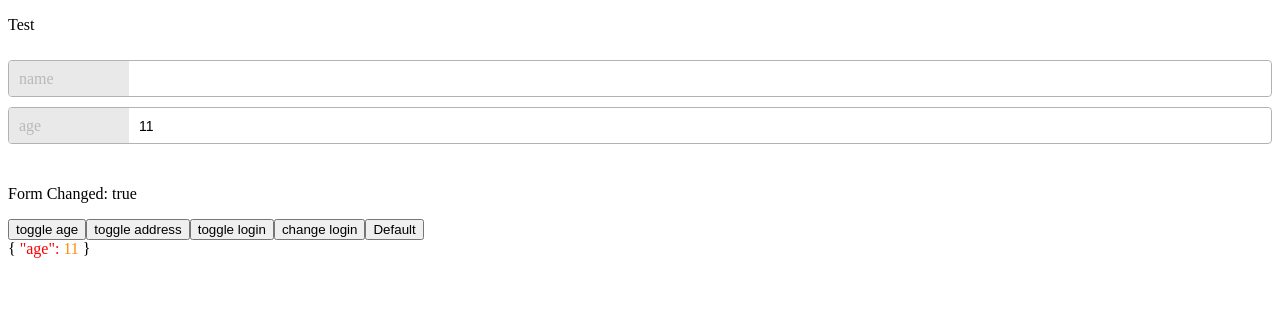
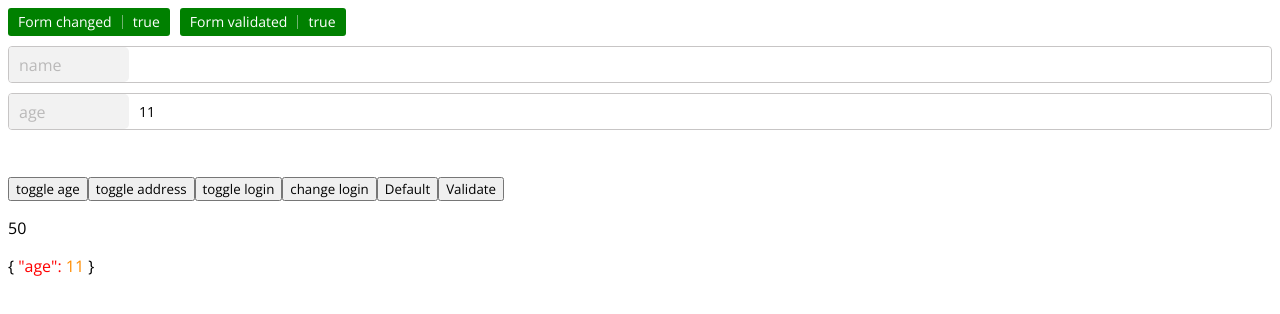
Before and after one commit to Jenesius/vue-form, a Vue app: page / in a window 1280 px wide. Shown: the top 314 px of the page. Built offline with nearby package versions, Linux system fonts and the light colour scheme.

Commit message:
Add validation to form

```diff
--- a/plugin/classes/Form.ts
+++ b/plugin/classes/Form.ts
@@ -78,6 +78,22 @@ export class Form extends EventEmitter{
 
 
 	}
+
+	/**
+	 * Функция проходит по всем зависимым элементам и проверяет правила валидации
+	 * у каждого
+	 *
+	 * @return {boolean} isValidate. False - if one of the dependence element
+	 * is not validate.
+	 * */
+	validate(): boolean {
+		return this.dependElements.reduce((acc, elem) => {
+			if (elem.validate) acc = elem.validate() && acc;
+
+			return acc;
+		}, true);
+	}
+
 	private setValueItem(elementController: any, values: Values) {
 
 		if (elementController.setValue) {
--- a/plugin/classes/Input.ts
+++ b/plugin/classes/Input.ts
@@ -1,7 +1,55 @@
 import EventEmitter from "./EventEmitter";
-import {reactive, ref} from "vue";
+import {markRaw, reactive, ref} from "vue";
+import { ValidationRule} from "../types";
 
-export class Input extends EventEmitter{
+export function Input(params: InputParams): InputInterface {
+
+	const obj = reactive<InputInterface>({
+		value: undefined,
+		name : params.name,
+		setValue: function (v: any) {
+			console.log(`Input %c${this.name} %cset value %c${v}`, 'color: green', 'color: black', 'color: red')
+
+			this.value = v;
+		},
+		getValue: function () {
+			return this.value;
+		},
+		errors: [],
+
+
+		/**
+		 * @description Валидирует инпут. Проходит все правила в массиве validation.
+		 * Если результат функции не равен true, добавляет её в массив errors.
+		 * Если по завершению массив errors не пуст, вернёт false, иначе true.
+		 * Массив Errors очищает перед проверкой.
+		 * */
+		validate: function () {
+			if (!params.validation) return true;
+
+			const newErrors: string[] = [];
+
+			params.validation.forEach(rule => {
+				const ruleResult = rule(this.value);
+
+				if (ruleResult === true) return;
+
+				newErrors.push(String(ruleResult));
+			})
+
+			this.errors.splice(0, this.errors.length, ...newErrors);
+
+			return this.errors.length === 0;
+		}
+	})
+
+
+
+
+	return obj;
+}
+
+export class Input1 extends EventEmitter{
 
 	state = reactive<{
 		value: any
@@ -25,7 +73,7 @@ export class Input extends EventEmitter{
 
 		this.state.value = v;
 
-		this.emit('input', this.state.value);
+		//this.emit('input', this.state.value);
 	}
 	getValue(){
 		return this.state.value;
@@ -33,5 +81,15 @@ export class Input extends EventEmitter{
 }
 
 export interface InputParams {
-	name: string
+	name: string,
+	validation?: ValidationRule[]
 }
+
+export interface InputInterface{
+	name: string,
+	value: any,
+	setValue: (v: any) => void,
+	getValue: () => any,
+	validate: () => boolean,
+	errors: string[],
+}
--- a/plugin/types/index.ts
+++ b/plugin/types/index.ts
@@ -1,3 +1,5 @@
 export interface Values {
 	[name: string]: any
 }
+
+export type ValidationRule = (value: any) => boolean
--- /dev/null
+++ b/plugin/utils/extendObject.ts
@@ -0,0 +1,3 @@
+export default function extendObject(mainObject: any, extend: any) {
+	return Object.assign(mainObject, extend);
+}
--- a/public/index.html
+++ b/public/index.html
@@ -13,5 +13,8 @@
     </noscript>
     <div id="app"></div>
     <!-- built files will be auto injected -->
+    <link rel="preconnect" href="https://fonts.googleapis.com">
+    <link rel="preconnect" href="https://fonts.gstatic.com" crossorigin>
+    <link href="https://fonts.googleapis.com/css2?family=Open+Sans:ital,wght@0,300;0,400;0,500;0,600;0,700;0,800;1,300;1,400;1,500;1,600;1,700;1,800&display=swap" rel="stylesheet">
   </body>
 </html>
--- a/src/App.vue
+++ b/src/App.vue
@@ -1,8 +1,12 @@
 <template>
-    <p>Test</p>
-    <div class = "app-wrap flex">
+    <div class = "flex gap_10">
+        <widget-status title="Form changed" :value = "form.changed" :status = "!!form.changed? 'success' : 'error'"/>
+        <widget-status title="Form validated" :value = "isFormValidate" :status = "!!isFormValidate? 'success' : 'error'"/>
+
+    </div>
+    <div class = "app-wrap flex-column">
         <input-field name = 'login' v-model = "state.login" v-if = "state.isLogin"/>
-        <input-field name = 'name' />
+        <input-field name = 'name' :rules = "noEmpty" />
 
         <input-field name="age" v-if = "age"/>
 
@@ -10,13 +14,16 @@
 
     </div>
 
-    <p>Form Changed: {{form.changed.value}}</p>
+    <br/>
+
     <button @click = "toggleAge">toggle age</button>
     <button @click = "state.isAddress = !state.isAddress">toggle address</button>
     <button @click = "state.isLogin = !state.isLogin">toggle login</button>
     <button @click = "form.setValues({'login': Math.floor(Math.random() * 1000)})">change login</button>
     <button @click = "setDefaultValues"> Default </button>
+    <button @click = "validate"> Validate </button>
 
+    <p>{{times}}</p>
     <div v-html="valueJson"></div>
 </template>
 
@@ -28,8 +35,10 @@
 
     import {reactive, ref} from "vue";
     import InputAddress from "@/components/InputAddress.vue";
+    import WidgetStatus from "@/components/WidgetStatus.vue";
 
     const form = new Form({});
+    /* @ts-ignore */
     window.form = form;
     form.setValues({age: 11})
 
@@ -39,12 +48,12 @@
     }
     const inputValue = ref();
 
-    function syntaxHighlight(json) {
+    function syntaxHighlight(json: any) {
         if (typeof json != 'string') {
             json = JSON.stringify(json, undefined, 2);
         }
         json = json.replace(/&/g, '&amp;').replace(/</g, '&lt;').replace(/>/g, '&gt;');
-        return json.replace(/("(\\u[a-zA-Z0-9]{4}|\\[^u]|[^\\"])*"(\s*:)?|\b(true|false|null)\b|-?\d+(?:\.\d*)?(?:[eE][+\-]?\d+)?)/g, function (match) {
+        return json.replace(/("(\\u[a-zA-Z0-9]{4}|\\[^u]|[^\\"])*"(\s*:)?|\b(true|false|null)\b|-?\d+(?:\.\d*)?(?:[eE][+\-]?\d+)?)/g, function (match: any) {
             var cls = 'number';
             if (/^"/.test(match)) {
                 if (/:$/.test(match)) {
@@ -74,19 +83,35 @@
     }
 
     const valueJson = ref(null);
+    const times = ref(0);
 
     const state = reactive({
         isLogin: false,
         isAddress: false
     })
 
+    const isFormValidate = ref(true);
+
+    function validate() {
+        isFormValidate.value = form.validate();
+
+    }
+
     setInterval(() => {
+        times.value = 1 + times.value
         valueJson.value = syntaxHighlight(form.getValues());
     }, 100);
+
+    function noEmpty(x: any) {
+        return !!x || 'Field can`t be empty.';
+    }
 
 </script>
 
 <style>
+    * {
+        font-family: 'Open Sans', sans-serif;
+    }
     pre {outline: 1px solid #ccc; padding: 5px; margin: 5px; }
     .string { color: green; }
     .number { color: darkorange; }
@@ -97,9 +122,16 @@
     .flex{
         display: flex;
         gap: 10px;
+
+    }
+    .flex-column{
+        display: flex;
+        gap: 10px;
         flex-direction: column;
     }
+
     .app-wrap{
         padding: 10px 0 25px 0;
     }
+
 </style>
--- a/src/components/InputAddress.vue
+++ b/src/components/InputAddress.vue
@@ -44,7 +44,7 @@
         border-radius: 4px;
     }
     .input-address__title{
-        margin: 10px 0;
+        margin: 0;
         color: #414040;
         font-size: 18px;
     }
--- a/src/components/InputField.vue
+++ b/src/components/InputField.vue
@@ -1,10 +1,17 @@
 <template>
-    <div class = "input-field-wrap">
-        <div class = "input-field__name">{{name}}</div>
-        <input type = 'text' class = "input-field"
-               @input = "input.setValue($event.target.value)"
-               :value = "input.state.value"
-        >
+    <div class = "">
+        <div class = "input-field-wrap">
+            <div class = "input-field__name">{{name}}</div>
+            <input type = 'text' class = "input-field"
+                   @input = "input.setValue($event.target.value)"
+                   :value = "input.value"
+            >
+        </div>
+        <p
+            class = "input-field__error"
+            v-for = "(msg, index) in input.errors"
+            :key = index
+        >{{msg}}</p>
     </div>
 
 </template>
@@ -13,26 +20,40 @@
 
     import {inject, defineProps} from "vue";
     import {Form} from "../../plugin/classes/Form";
-    import {Input} from "../../plugin/classes/Input";
+    import {
+        Input,
+        InputInterface,
+        InputParams
+    } from "../../plugin/classes/Input";
+    import {ValidationRule} from "../../plugin/types";
+
+
 
     const form = inject(Form.PROVIDE_NAME) as Form;
     const props = defineProps<{
         name: string,
-        modelValue?: any
+        // eslint-disable-next-line no-unused-vars
+        rules?:   ValidationRule[] | ValidationRule
     }>()
 
 
 
-    function init() : Input{
+    function init() : InputInterface{
 
         console.log(`Initialize %c${props.name}`, 'color: green');
 
-        const i = new Input({name: props.name});
+        const params: InputParams = {
+            name: props.name,
+        }
+
+        if (props.rules) params.validation = Array.isArray(props.rules)?props.rules: [props.rules];
+
+        const i = Input(params);
         form.depend(i);
         return i;
 
     }
-    const input = form.restoreDependence(props.name) as Input || init();
+    const input = form.restoreDependence(props.name) as InputInterface || init();
 
 
 
@@ -44,7 +65,7 @@
 
 <style scoped>
     .input-field-wrap{
-        border: 1px solid #b2b2b2;
+        border: 1px solid #c7c5c5;
         display: flex;
         border-radius: 4px;
         overflow: hidden;
@@ -52,10 +73,11 @@
     .input-field__name{
         display: flex;
         align-items: center;
-        background-color: #e9e9e9;
+        background-color: #f2f2f2;
         padding: 0 10px;
         color: #bab9b9;
         width: 100px;
+        border-radius: 0 5px 5px 0;
     }
     .input-field{
         flex-grow: 1;
@@ -69,4 +91,10 @@
 
         padding: 0 10px;
     }
+    .input-field__error{
+        color: red;
+        margin: 2px;
+        font-size: 14px;
+        line-height: 18px;
+    }
 </style>
--- /dev/null
+++ b/src/components/WidgetStatus.vue
@@ -0,0 +1,45 @@
+<template>
+    <div class = "widget-status" :class = "'widget-status_' + status">
+        <p>{{title}}</p>
+        <span class = "widget-status__separator"> </span>
+        <p>{{value}}</p>
+    </div>
+</template>
+
+<script setup lang = "ts">
+     defineProps<{
+        title: string,
+        value: any,
+        status: string
+    }>()
+</script>
+
+<style scoped>
+    .widget-status{
+        width: fit-content;
+        padding: 5px 10px;
+        align-items: center;
+        display: flex;
+        font-size: 14px;
+        line-height: 18px;
+        gap: 10px;
+        border-radius: 3px;
+    }
+    .widget-status>p{
+        margin: 0;
+    }
+    .widget-status_error{
+        background-color: #e05454;
+        color: white;
+    }
+    .widget-status_success{
+        background-color: green;
+        color: white;
+    }
+    .widget-status__separator{
+        height: 14px;
+        width: 1px;
+        min-width: 1px;
+        background-color: #ebebeb7a;
+    }
+</style>
```
